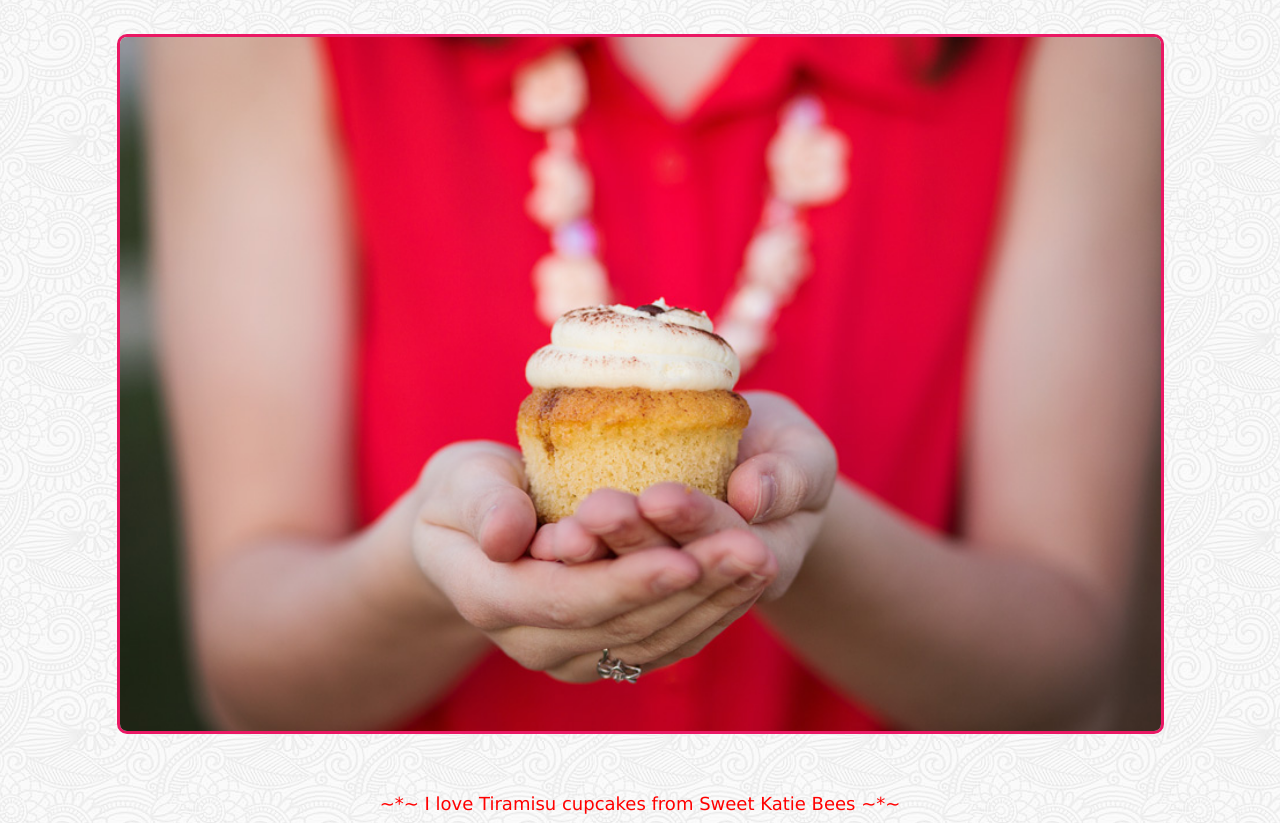
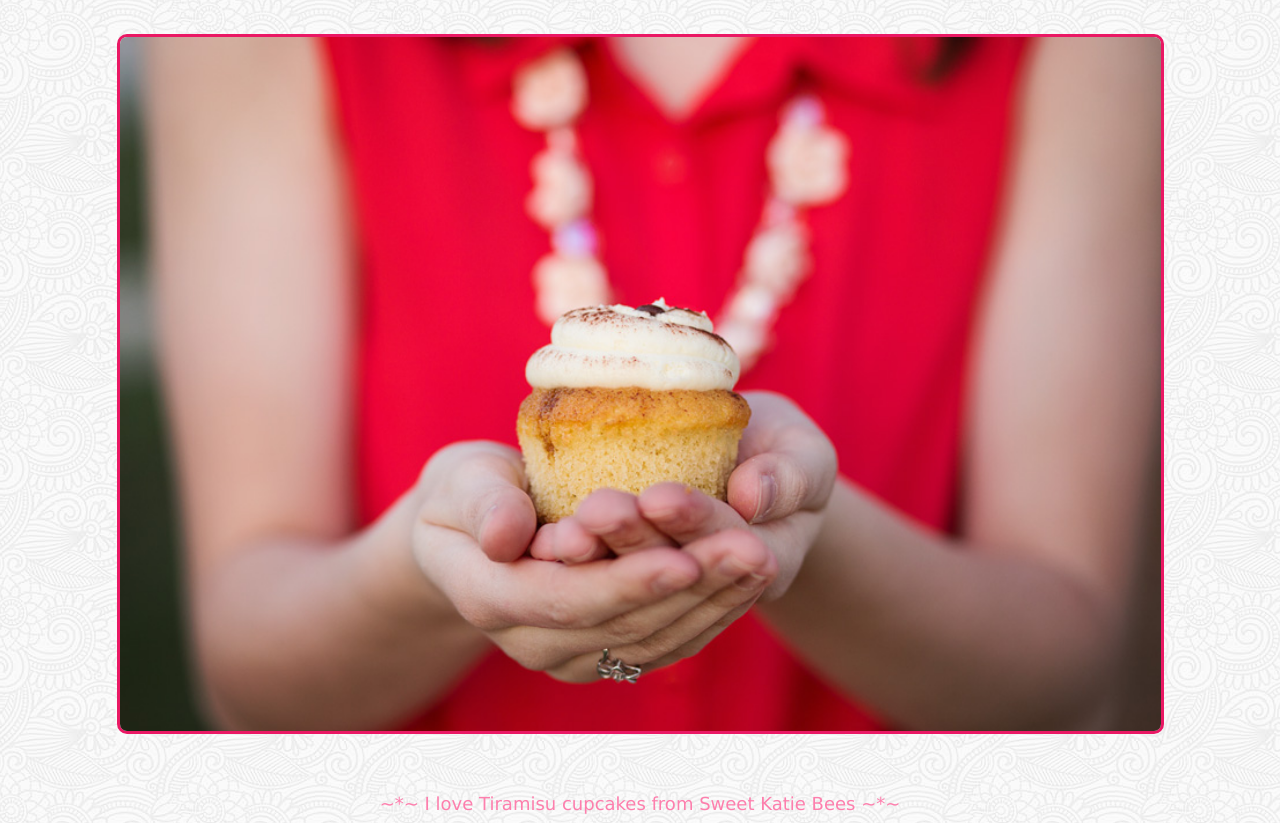
Before and after one commit to hanadavisson/hanadavisson.github.io, a plain HTML site: page hanapersonalwebsite/music.html in a window 1280 px wide. Shown: the part 91-914 px from the top of the page. Drawn offline with Linux system fonts and the light colour scheme.

Commit message:
changing the color back

```diff
--- a/hanapersonalwebsite/style/style.css
+++ b/hanapersonalwebsite/style/style.css
@@ -23,7 +23,7 @@ img{
 	text-align: right;
 }
 .skb {
-	color: red;
+	color: #FD7FAD;
 }
 .u {
 	text-decoration: underline;
```
